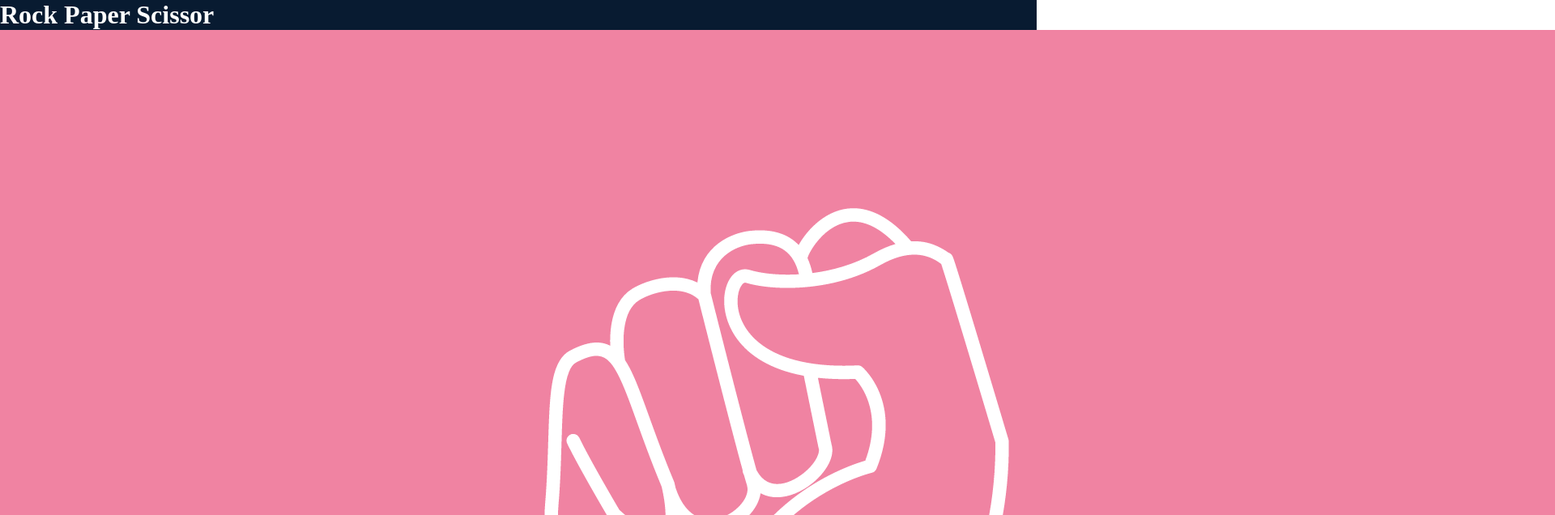
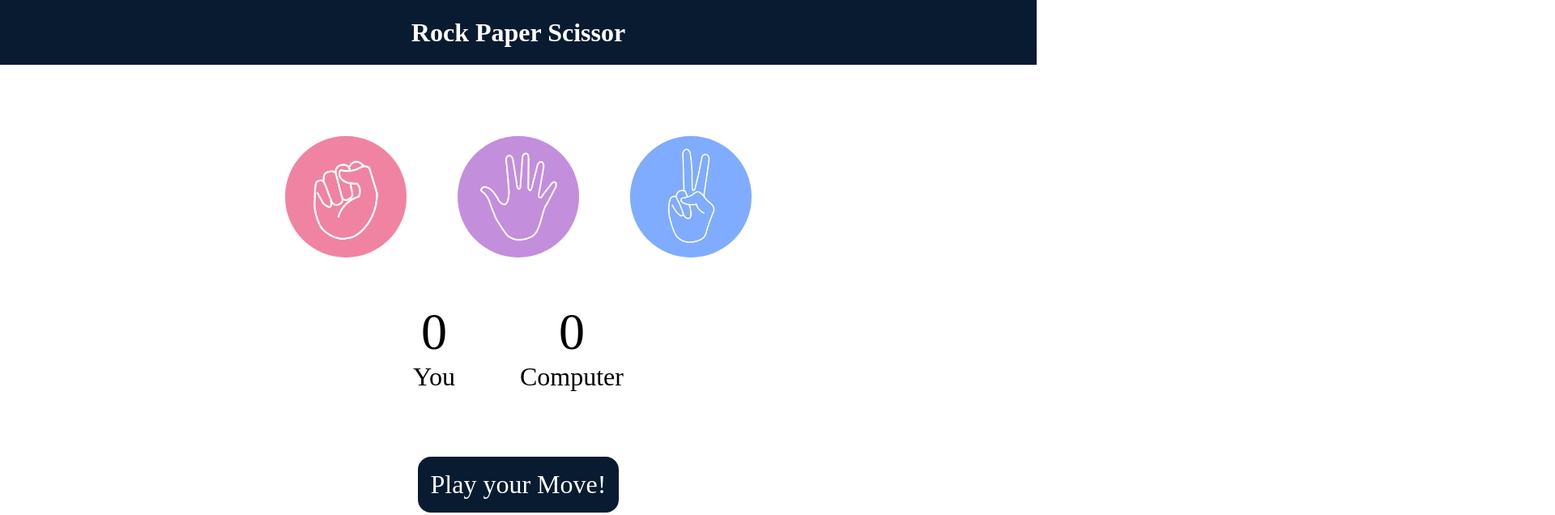
Before and after one commit to ArpitDandotiya/Rock-Paper-Scissor, a plain HTML site: page index.html in a window 1280 px wide. Shown: the top 636 px of the page at 81% size, 1920 px wide, since content can reach past the window. Drawn offline with Linux system fonts and the light colour scheme.

Commit message:
Frontend Completed

```diff
--- a/index.html
+++ b/index.html
@@ -8,14 +8,14 @@
 </head>
 <body>
     <h1>Rock Paper Scissor</h1>
-    <div>
-        <div class="choices" id = "rock">
+    <div class = "choices">
+        <div class="choice" id = "rock">
             <img src = "img/rock.png">
         </div>
-        <div class="choices" id = "paper">
+        <div class="choice" id = "paper">
             <img src = "img/paper.png">
         </div>
-        <div class="choices" id = "scissors">
+        <div class="choice" id = "scissors">
             <img src = "img/scissors.png">
         </div>
     </div>
--- a/style.css
+++ b/style.css
@@ -1,9 +1,68 @@
 * {
     margin: 0;
     padding: 0;
+    text-align: center;
 }
 
 h1 {
     background-color: #081b31;
     color : white;
+    height: 5rem;
+    line-height: 5rem;
 }
+
+.choice {
+    height: 165px;
+    width: 165px;
+    border-radius: 50%;
+    display: flex;
+    justify-content: center;
+    align-items: center;
+}
+
+img {
+    height: 150px;
+    width: 150px;
+    object-fit: cover;
+    border-radius: 50%;
+}
+
+.choice:hover {
+    /* opacity: 0.5; */
+    cursor: pointer;
+    background-color: #081b31;
+}
+
+.choices {
+    display: flex;
+    justify-content: center;
+    align-items: center;
+    gap: 3rem;
+    margin-top: 5rem;
+}
+
+.score-board {
+    display: flex;
+    align-items: center;
+    justify-content: center;
+    font-size: 2rem;
+    margin-top: 3rem;
+    gap: 5rem;
+}
+
+#user, #comp {
+    font-size: 4rem;
+}
+
+.msg {
+    margin-top: 5rem;
+}
+
+#msg {
+    background-color: #081b31;
+    color: #fff;
+    font-size: 2rem;
+    display: inline-block;
+    padding: 1rem;
+    border-radius: 1rem;
+}
```
